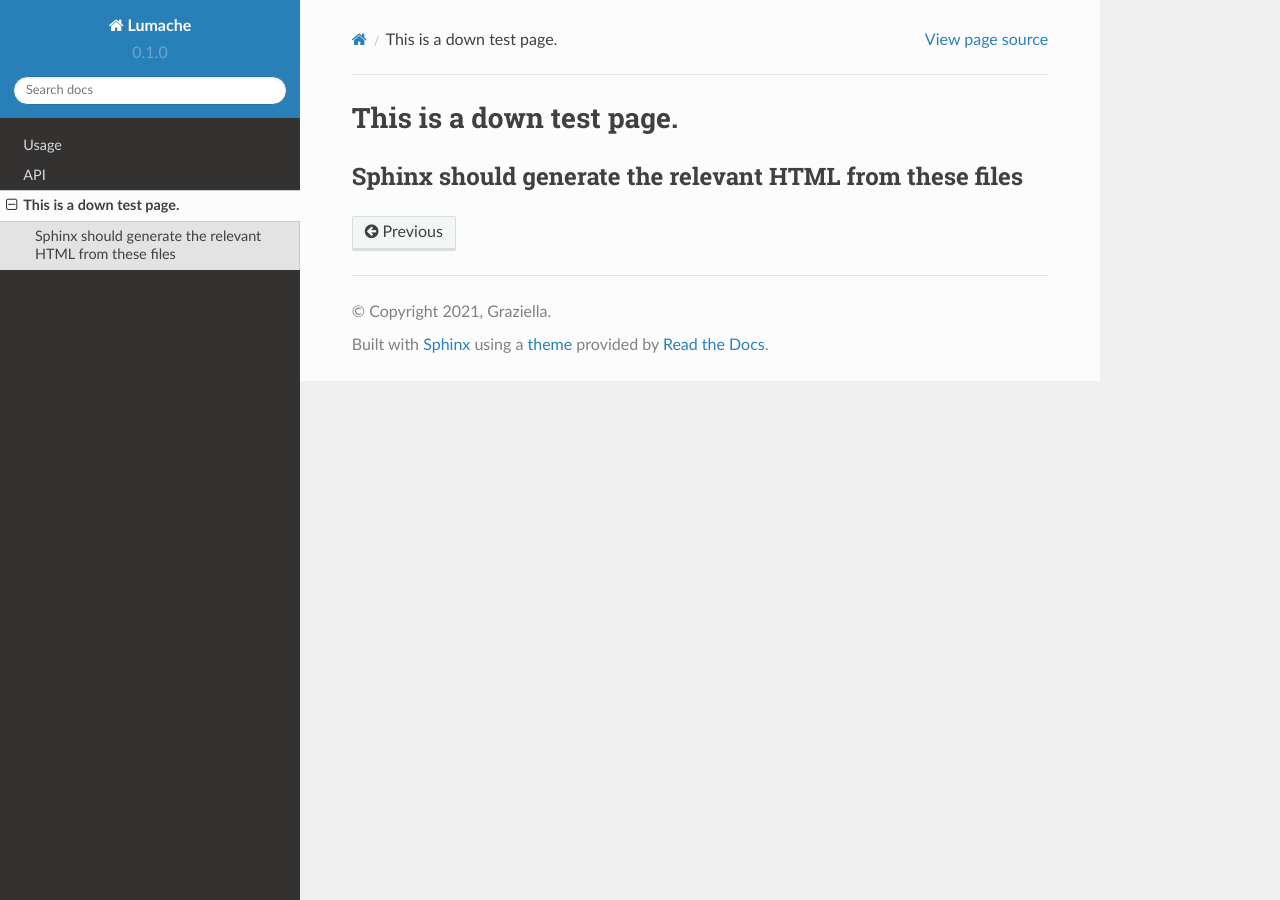
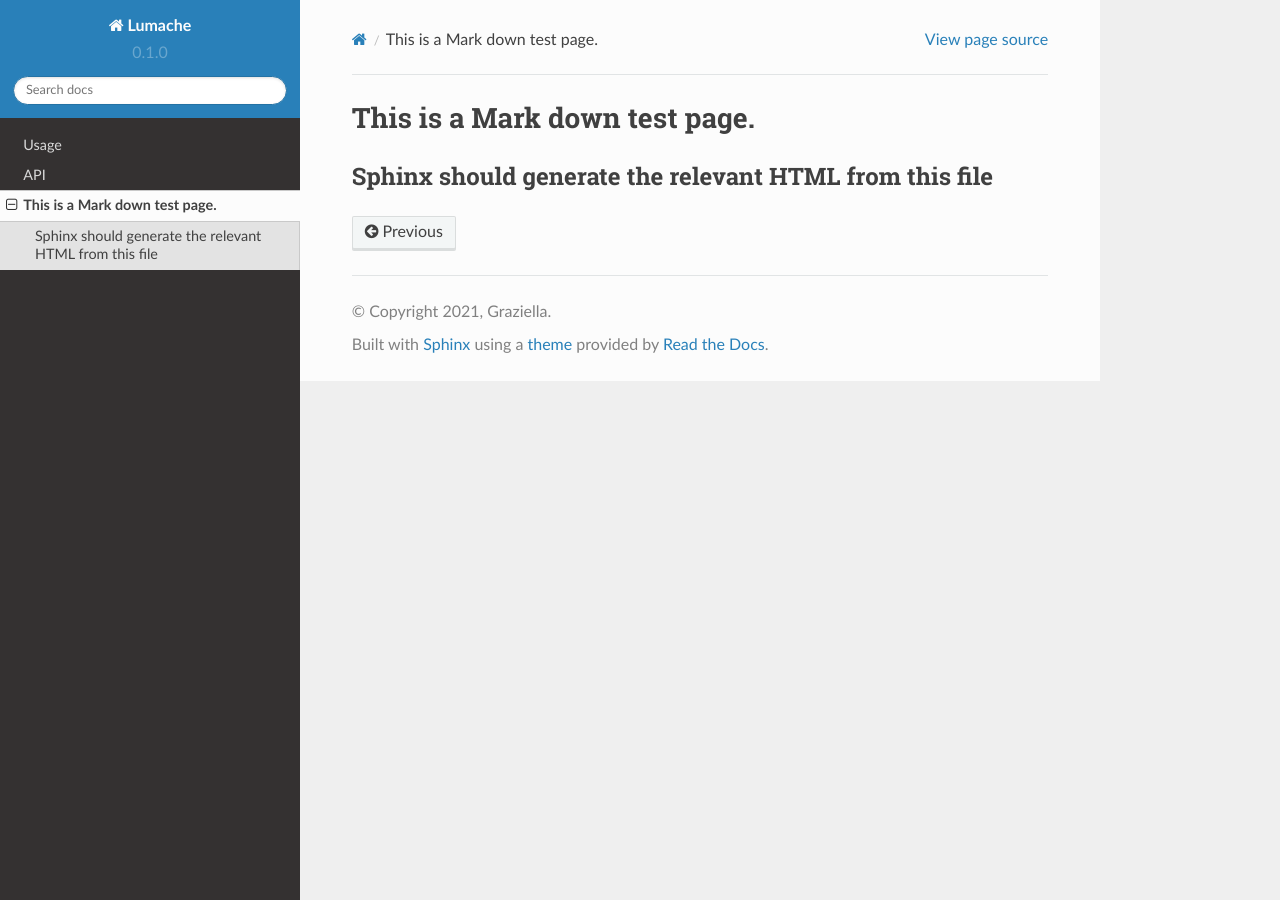
Before and after one commit to vistadocs/Sphinx-Demo, a Sphinx documentation site: the page built from docs/markdowntext.md, in a window 1280 px wide. Built offline with Sphinx 7.4.7 and the Read the Docs theme 2.0.0, drawn with Linux system fonts in a browser that asks for light colours.

Commit message:
Should be mark down and not just down

```diff
--- a/docs/markdowntext.md
+++ b/docs/markdowntext.md
@@ -1,3 +1,3 @@
-# This is a down test page.
+# This is a Mark down test page.
 
-##  Sphinx should generate the relevant HTML from these files
+##  Sphinx should generate the relevant HTML from this file
```
